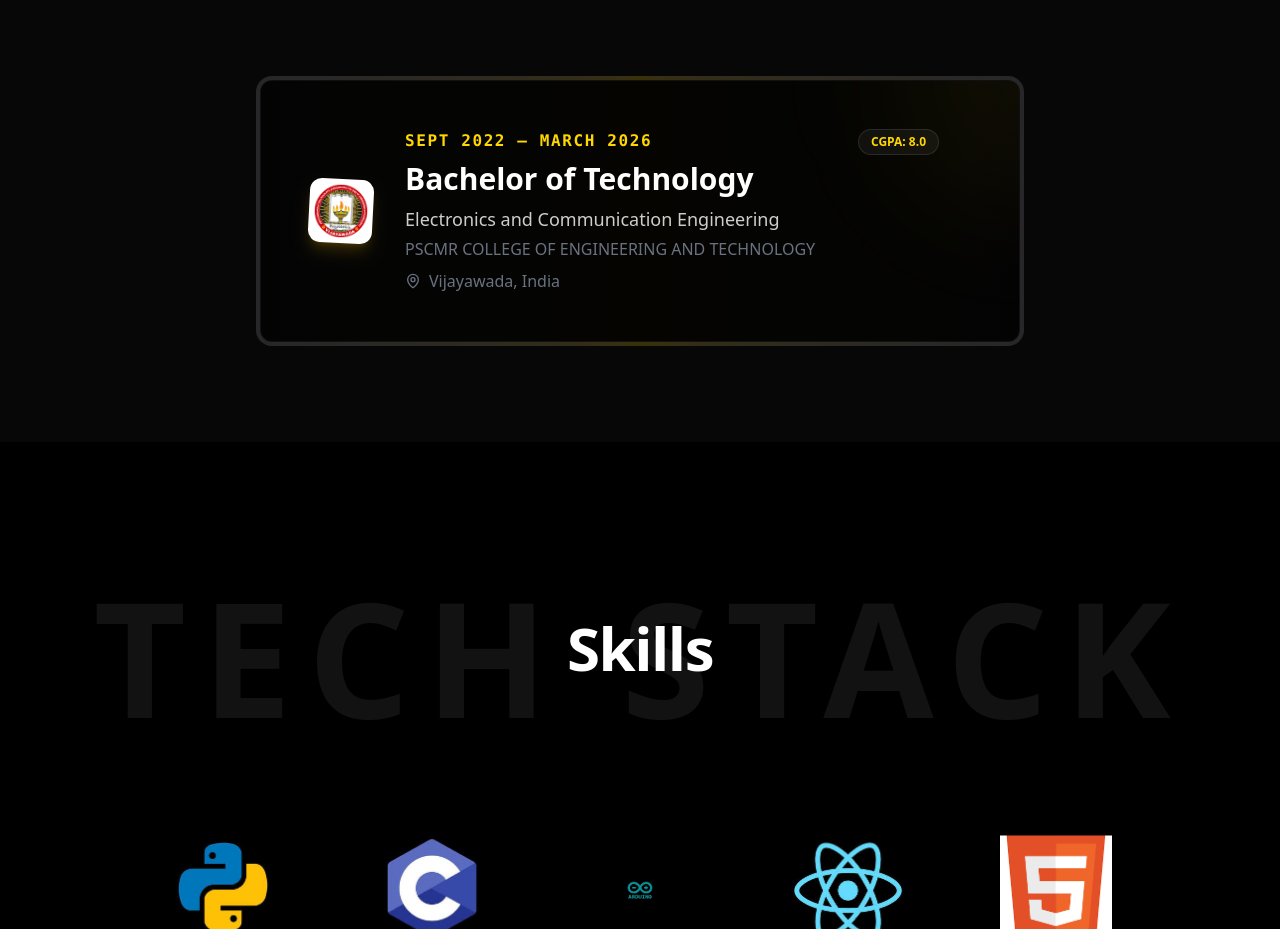
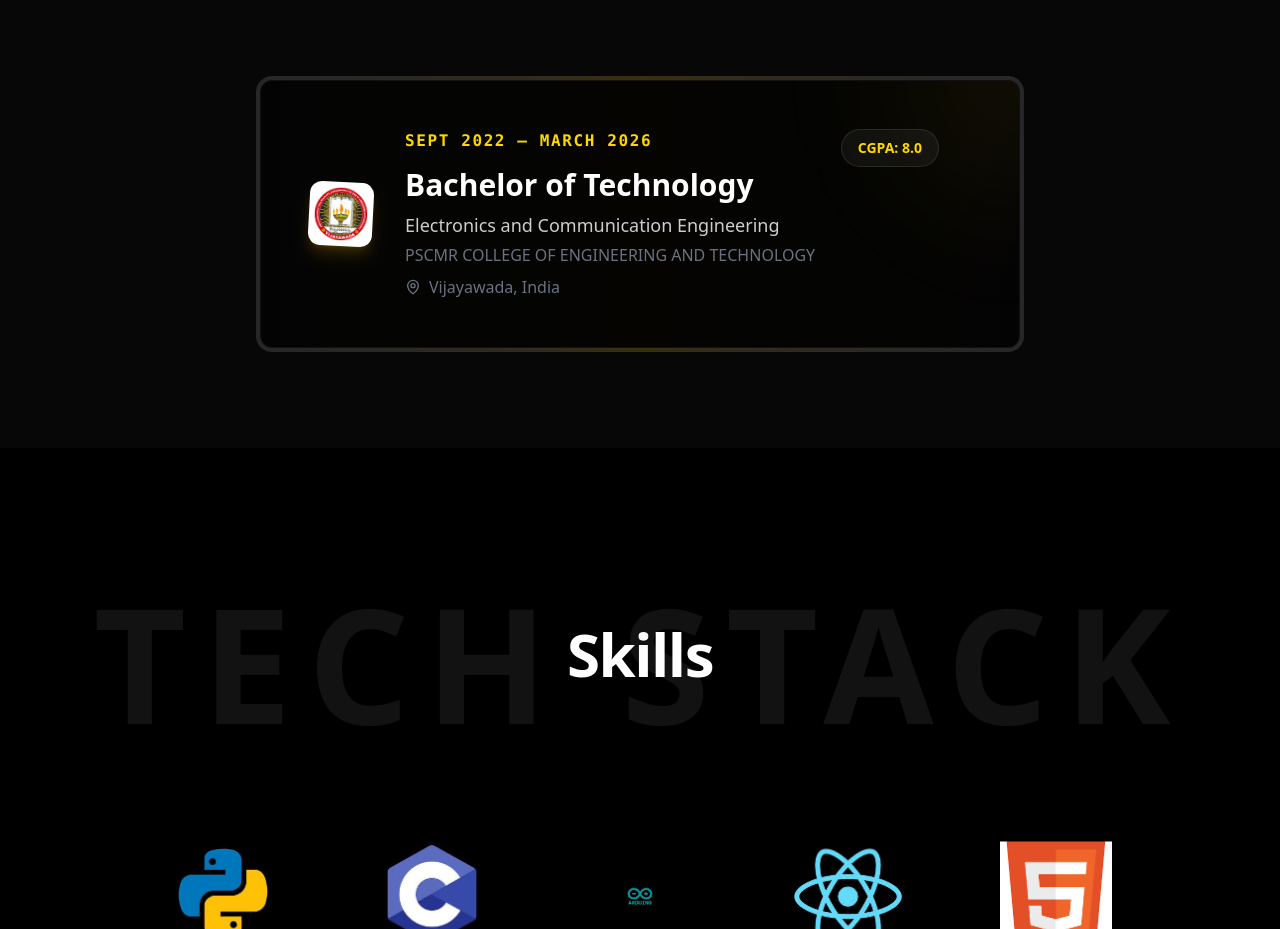
Before and after one commit to Yashwanthkesanam/my-portfolio9, a Next.js app: page / in a window 1280 px wide. Shown: the part 2060-2989 px from the top of the page. Built offline with nearby package versions, Linux system fonts and the light colour scheme.

Commit message:
Enhance Education section: Increase CGPA font size and padding

```diff
--- a/components/sections/Education.tsx
+++ b/components/sections/Education.tsx
@@ -38,7 +38,7 @@ export default function Education() {
                                 <div className="flex-grow">
                                     <div className="flex justify-between items-start">
                                         <span className="text-primary font-mono text-sm md:text-base font-bold tracking-widest uppercase mb-2 block">Sept 2022 – March 2026</span>
-                                        <span className="px-3 py-1 bg-white/5 border border-white/10 rounded-full text-xs text-primary font-bold">
+                                        <span className="px-4 py-2 bg-white/5 border border-white/10 rounded-full text-sm text-primary font-bold">
                                             CGPA: 8.0
                                         </span>
                                     </div>
```
